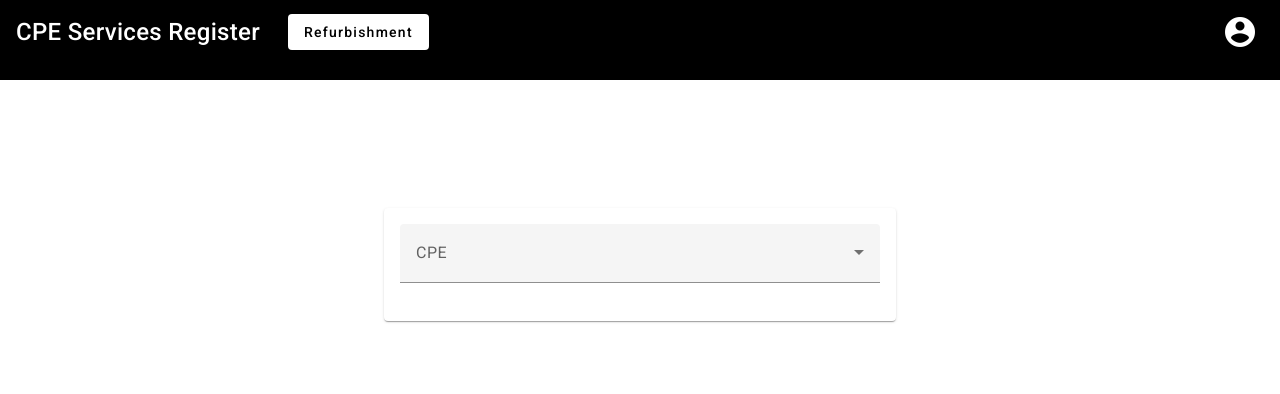
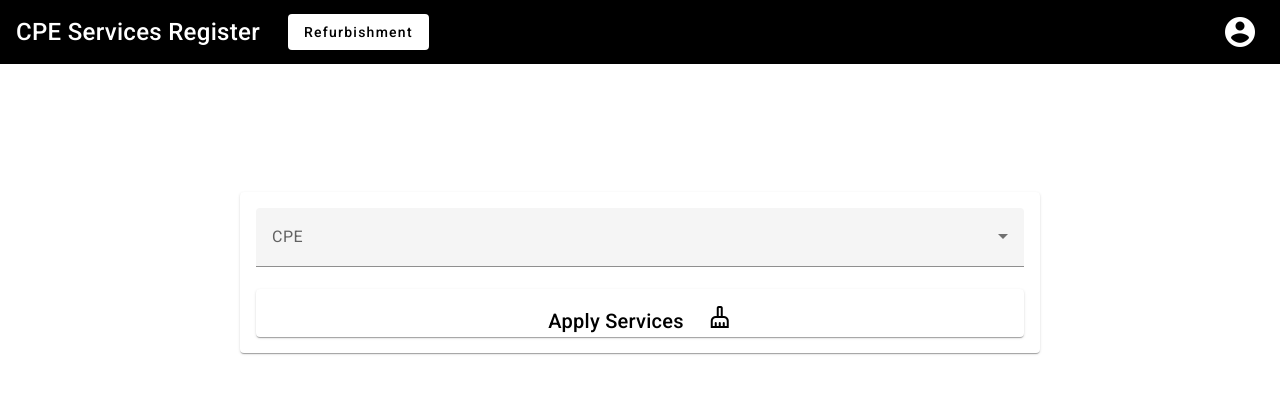
Before and after one commit to programtiago/cpe-services-register, an Angular app: page /refurbishment in a window 1280 px wide. Shown: the top 394 px of the page. Built offline with nearby package versions, Linux system fonts and the light colour scheme; data requests are answered from the project's data file.

Commit message:
Styles updated on refurbishment operation component. Added styles for sucess validate sn

```diff
--- a/src/app/components/header/header.component.html
+++ b/src/app/components/header/header.component.html
@@ -1,16 +1,18 @@
 <mat-toolbar class="navbar-app">
     <mat-toolbar-row>
         <h1 style="color: white; font-size: larger;">CPE Services Register</h1>
-        <button class="menu" style="color: black;" mat-raised-button [matMenuTriggerFor]="operationsMenu">{{operationTitle}}</button>
+        <button class="operation-button" style="color: black;" mat-raised-button [matMenuTriggerFor]="operationsMenu">{{operationTitle}}</button>
         <span class="spacer"></span>
         <div class="menu-navbar">
             <button class="employee_icon_menu" mat-icon-button [matMenuTriggerFor]="logoutMenu">
                 <mat-icon>account_circle</mat-icon>
             </button>
+
             <mat-menu #operationsMenu="matMenu">
                 <button (click)="navigateToPage('refurbishment')" mat-menu-item>Refurbishment</button>
                 <button (click)="navigateToPage('repair')" mat-menu-item>Repair</button>
             </mat-menu>
+
             <mat-menu #logoutMenu="matMenu">
                 <button routerLink="" mat-menu-item>Terminar sessão</button>
             </mat-menu>
--- a/src/app/components/header/header.component.scss
+++ b/src/app/components/header/header.component.scss
@@ -8,7 +8,8 @@
     padding-right: 1em;
 }
 
-.menu{
+.operation-button{
+    min-width: 120px;
     margin-left: 2em;
     color: white;
 }
@@ -19,8 +20,9 @@
 
 @media  only screen and (min-width: 450px) and (max-width: 1536px) {
     .navbar-app{
-        min-height: 10%;
+        min-height: 8%;
     }
+
 }
 
 @media  only screen and (min-width: 1537px) and (max-width: 2560px) {
--- a/src/app/components/operation/refurbishment-operation/refurbishment-operation.component.html
+++ b/src/app/components/operation/refurbishment-operation/refurbishment-operation.component.html
@@ -16,14 +16,20 @@
                 <span>{{this.cpeMessageErrorNotValid}}</span>
             </div>
 
-            <mat-form-field *ngIf="cpeChoosen" appearance="fill" class="full-width" [ngClass]="{'error-state': cpeMessageErrorNotValid !== ''}">
+            <mat-form-field *ngIf="cpeChoosen" appearance="fill" class="full-width" [ngClass]="{'sucess-state': cpeMessageErrorNotValid === '' && serialNumberValid, 'error-state': cpeMessageErrorNotValid !== ''}">
                 <mat-label>S/N</mat-label>
                 <input #serialNumberInput (keydown)="handleSerialNumberScan($event)" style="font-size: 1.5rem;" type="text" matInput placeholder="S/N">
                 <mat-icon style="transform: scale(1.5);" matPrefix class="material-symbols-outlined">barcode_scanner</mat-icon>
-                <mat-icon class="sucess-serialNumber-read-icon" *ngIf="serialNumberValid && cpeChoosen" matSuffix style="color: green;">check_circle</mat-icon>
-                <mat-icon class="fail-serialNumber-read-icon" *ngIf="!serialNumberValid && cpeChoosen && this.serialNumberScanned != ''" matSuffix style="color: red;">cancel</mat-icon>
+                <mat-icon class="sucess-serialNumber-read-icon" *ngIf="serialNumberValid && cpeChoosen" matSuffix style="color: #388e3c;">check_circle</mat-icon>
+                <mat-icon class="fail-serialNumber-read-icon" *ngIf="!serialNumberValid && cpeChoosen && this.serialNumberScanned.length != 0" matSuffix style="color: red;">cancel</mat-icon>
             </mat-form-field>
            </form>
+           <mat-card>
+            <mat-card-header style="display: flex; justify-content: center;">
+                <mat-icon class="cleaning_services_icon" fontSet="material-symbols-outlined">cleaning_services</mat-icon>
+                <mat-card-title>Apply Services</mat-card-title>
+            </mat-card-header>
+           </mat-card>
         </mat-card-content>
     </mat-card>
 </div>
--- a/src/app/components/operation/refurbishment-operation/refurbishment-operation.component.scss
+++ b/src/app/components/operation/refurbishment-operation/refurbishment-operation.component.scss
@@ -9,12 +9,32 @@
     color: black !important;
 }
 
-.refurbishment-operation-card{
-    width: 40%;
-    margin: 10% auto;
-    min-width: 320px;
-    max-width: 800px;
+@media  only screen and (min-width: 450px) and (max-width: 1536px) {
+    .refurbishment-operation-card{
+        width: 80%;
+        min-width: 400px;
+        max-width: 800px;
+        margin: 10% auto;
+    }
+
+    .cleaning_services_icon{
+        margin-left: 1em;
+    }
 }
+
+@media  only screen and (min-width: 1536px) and (max-width: 2560px) {
+    .refurbishment-operation-card{
+        width: 60%;
+        min-width: 300px;
+        max-width: 800px;
+        margin: 10% auto;
+    }
+
+    .cleaning_services_icon{
+        margin-left: 1rem;
+    }
+}
+
 
 .full-width{
     width: 100%;
--- a/src/app/components/operation/refurbishment-operation/refurbishment-operation.component.ts
+++ b/src/app/components/operation/refurbishment-operation/refurbishment-operation.component.ts
@@ -51,9 +51,9 @@ export class RefurbishmentOperationComponent {
     //clear serial number input and cpe error message
     if (this.serialNumberScanned.length != 0){
       this.serialNumberValid = false;
-      this.serialNumberScanned = '';
       this.serialNumberInput.nativeElement.value = '';
       this.cpeMessageErrorNotValid = '';
+      this.serialNumberScanned = '';
     }
   }
 
@@ -94,21 +94,15 @@ export class RefurbishmentOperationComponent {
       return;
     }else{
       this.cpeMessageErrorNotValid = '';
+      console.log(this.cpeMessageErrorNotValid)
     }
 
-    const cpeSap = this.cpeChoosen.sap;
+    const existsInSelected = this.cpeChoosen.cpeData?.some(data => data.sn === sn);
 
-    const cpeIsInStock = this.cpesAvailable.find(cpe =>
-        cpe.cpeData && cpe.cpeData.some(data => data.sn === sn)
-    )
-
-    if (!cpeIsInStock){
-        this.serialNumberValid = false;
-        this.cpeMessageErrorNotValid = `Serial Number:  ${sn} doesn't exist in stock !`
-        console.log("CPE ISN'T IN STOCK", cpeIsInStock)
-    }else{
-      this.cpeChoosen = cpeIsInStock;
-      console.log("CPE", this.cpeChoosen)
+    if (!existsInSelected){
+      this.serialNumberValid = false;
+      this.cpeMessageErrorNotValid = `Serial Number: ${sn} does not exist in stock for the selected CPE!`;
+      return;
     }
   }
 
--- a/src/styles.scss
+++ b/src/styles.scss
@@ -35,7 +35,6 @@ body { margin: 0; font-family: Roboto, "Helvetica Neue", sans-serif; }
             color: #d32f2f !important;
         }
 
-        // Target the focused state specifically
         &.mat-focused .mat-mdc-floating-label {
             color: #d32f2f !important;
         }
@@ -55,3 +54,46 @@ body { margin: 0; font-family: Roboto, "Helvetica Neue", sans-serif; }
         }
     }
 }
+
+.mat-mdc-form-field.sucess-state {
+  --mdc-filled-text-field-caret-color: #388e3c ;
+  --mdc-filled-text-field-error-active-indicator-color:  #388e3c ;
+  --mdc-filled-text-field-error-focus-active-indicator-color: #388e3c;
+  --mdc-filled-text-field-error-hover-active-indicator-color: #388e3c;
+  --mdc-filled-text-field-error-focus-outline-color: #388e3c;
+  --mdc-filled-text-field-error-hover-outline-color: #388e3c;
+  --mdc-filled-text-field-error-outline-color: #388e3c;
+  --mat-form-field-error-text-color: #388e3c;
+
+    &.mat-mdc-form-field-type-mat-input {
+        .mdc-text-field--filled {
+        .mdc-line-ripple::before,
+        .mdc-line-ripple::after {
+            border-bottom-color: #388e3c !important;
+        }
+        }
+
+         .mat-mdc-floating-label {
+            color: #388e3c !important;
+        }
+
+        // Target the focused state specifically
+        &.mat-focused .mat-mdc-floating-label {
+            color: #388e3c !important;
+        }
+
+        .mat-mdc-text-field-wrapper {
+            background-color: rgba(51, 255, 70, 0.04);
+        }
+
+
+        .mat-mdc-form-field-focus-overlay {
+            background-color: rgba(211, 47, 47, 0.05);
+        }
+
+        .mat-mdc-input-element {
+            caret-color: #388e3c !important;
+            color: #388e3c !important;
+        }
+    }
+}
```
